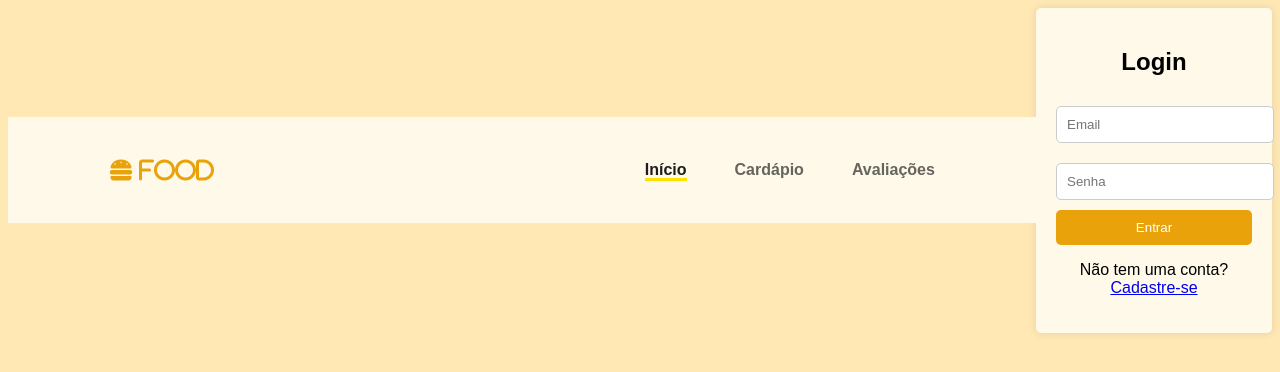
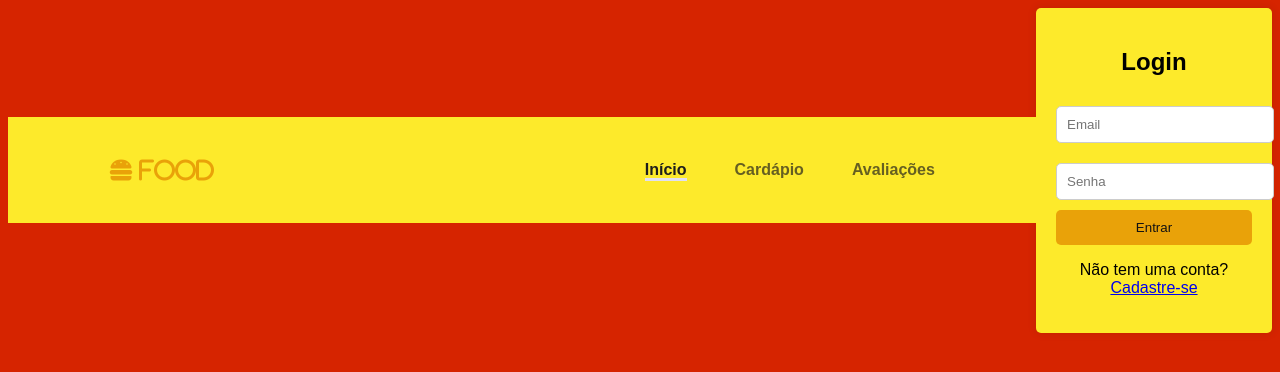
Before and after one commit to franciscomateusrodriguescastro/Tecnicasdeintegra-odesistemas, a website: page login.html in a window 1280 px wide. Drawn offline with nearby package versions, Linux system fonts and the light colour scheme.

Commit message:
Alterações cores pagina principal e login

```diff
--- a/src/styles/login.css
+++ b/src/styles/login.css
@@ -1,8 +1,8 @@
 :root {
-    --color-primary-1: #fff9ea;
-    --color-primary-2: #ffe8b4;
-    --color-primary-3: #f8d477;
-    --color-primary-4: #ffe100;
+    --color-primary-1: #Fdea2b;
+    --color-primary-2: #D62400;
+    --color-primary-3: #E0DFF2;
+    --color-primary-4: #E0DFF2;
     --color-primary-5: #ffcb45;
     --color-primary-6: #e9a209;
 
@@ -37,7 +37,7 @@ button {
     width: 100%;
     padding: 10px;
     background: var(--color-primary-6);
-    color: white;
+    color: rgb(19, 18, 18);
     border: none;
     border-radius: 5px;
     cursor: pointer;
--- a/src/styles/styles.css
+++ b/src/styles/styles.css
@@ -6,10 +6,10 @@
 @import url('footer.css');
 
 :root {
-    --color-primary-1: #fff9ea;
-    --color-primary-2: #ffe8b4;
-    --color-primary-3: #f8d477;
-    --color-primary-4: #ffe100;
+    --color-primary-1: #D62400;
+    --color-primary-2: #Fdea2b;
+    --color-primary-3: #E0DFF2;
+    --color-primary-4: #D9CD23;
     --color-primary-5: #ffcb45;
     --color-primary-6: #e9a209;
 
```
